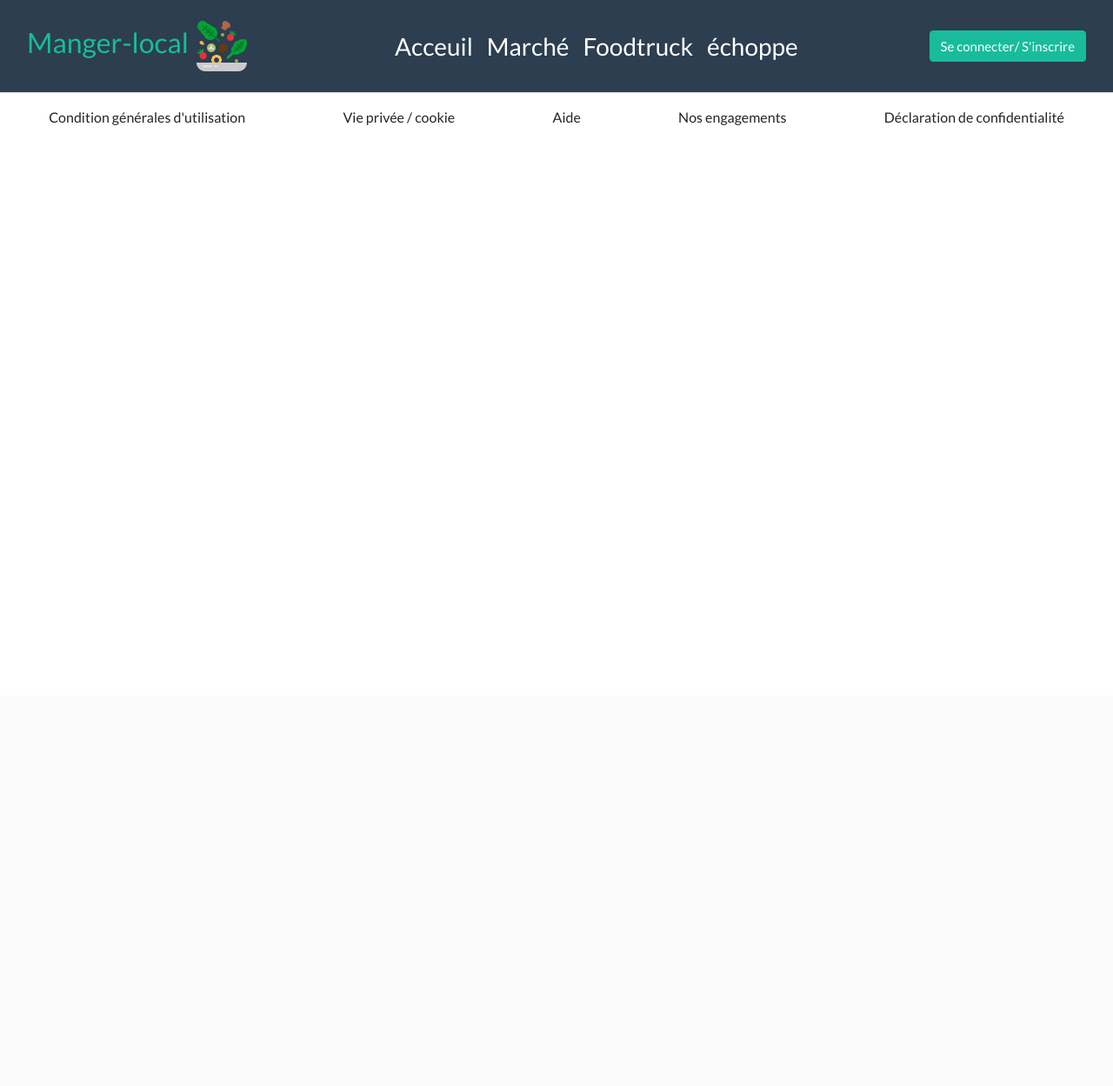
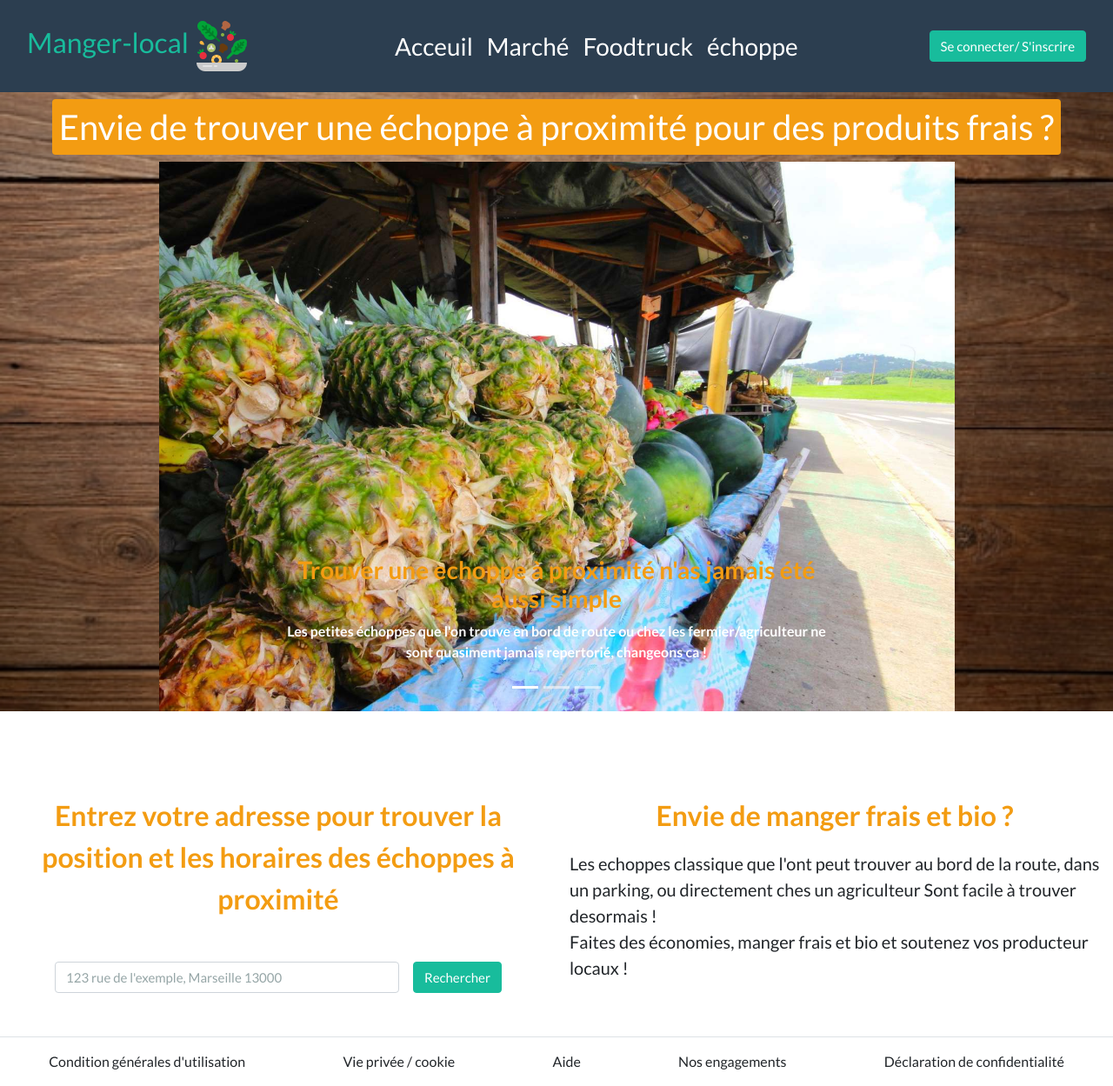
Before and after one commit to LeMatthieu/SiteDeVenteDeProduitsFrais, a PHP site: page /echoppe.php in a window 1280 px wide. Shown: the whole page at 87% size. Before the commit the page ends 144 px from the top, so only its background shows below. Run offline with PHP 8.4, Linux system fonts and the light colour scheme; some libraries are stand-ins or nearby versions.

Commit message:
FRONT -- main (100% done)
mis a jour du front des derniere pages

```diff
--- a/echoppe.php
+++ b/echoppe.php
@@ -43,7 +43,76 @@
 </nav>
 </header>
 
+<div class="container-fluid bgimage ">
+    <div class="d-flex justify-content-center">
+    <h2 class="bg-warning text-white text-center p-2 m-2 rounded">Envie de trouver une échoppe à proximité pour des produits frais ?</h1>
+    </div>
+<div class=" col d-flex justify-content-center">
+<div id="carouselExampleIndicators" class="carousel slide w-75 w-md-50 d-flex justify-content-center" data-bs-ride="carousel">
+  <div class="carousel-indicators">
+    <button type="button" data-bs-target="#carouselExampleIndicators" data-bs-slide-to="0" class="active" aria-current="true" aria-label="Slide 1"></button>
+    <button type="button" data-bs-target="#carouselExampleIndicators" data-bs-slide-to="1" aria-label="Slide 2"></button>
+    <button type="button" data-bs-target="#carouselExampleIndicators" data-bs-slide-to="2" aria-label="Slide 3"></button>
+  </div>
+  <div class="carousel-inner">
+    <div class="carousel-item active">
+      <img src="img/echoppeclassique/echoppebordderoute.jpg" class="d-block w-100" alt="...">
+      <div class="carousel-caption d-none d-md-block">
+        <h5 class="fw-bold fs-3 text-warning">Trouver une echoppe à proximité n'as jamais été aussi simple</h5>
+        <p class="fs-6 fw-bold">Les petites échoppes que l'on trouve en bord de route ou chez les fermier/agriculteur ne sont quasiment jamais repertorié, changeons ca ! </p>
+      </div>
+    </div>
+    <div class="carousel-item ">
+      <img src="img/echoppeclassique/echoppedesiles.jpg" class="d-block w-100" alt="...">
+      <div class="carousel-caption d-none d-md-block">
+        <h5 class="fw-bold fs-3 text-warning">Des produits acheté au plus proche des producteur</h5>
+        <p class="fs-6 fw-bold "> Acheter des produits dans ses échoppes vous permet de soutenir directement les petits agriculteurs </p>
+      </div>
+    </div>
+    <div class="carousel-item">
+      <img src="img/echoppeclassique/echoppefruit.jpg" class="d-block w-100" alt="...">
+      <div class="carousel-caption d-none d-md-block">
+        <h5 class="fw-bold fs-3 text-warning">Faite des économies et manger bio</h5>
+        <p class="fs-6 fw-bold text-black mb-4">Leurs produit sont souvent issu d'une agriculture bio et cela vous coûtera moins cher qu'en restaurant</p>
+      </div>
+    </div>
+  </div>
+  <button class="carousel-control-prev" type="button" data-bs-target="#carouselExampleIndicators" data-bs-slide="prev">
+    <span class="carousel-control-prev-icon" aria-hidden="true"></span>
+    <span class="visually-hidden">Previous</span>
+  </button>
+  <button class="carousel-control-next" type="button" data-bs-target="#carouselExampleIndicators" data-bs-slide="next">
+    <span class="carousel-control-next-icon" aria-hidden="true"></span>
+    <span class="visually-hidden">Next</span>
+  </button>
+</div>
 
+
+</div>
+</div>
+
+<div class="container-fluid my-5">
+    <div class="row">
+        <div class="col-12 col-md-6 mt-5">
+        <p class="text-warning fw-bold fs-2 text-center">Entrez votre adresse pour trouver la position et les horaires des échoppes à proximité </p>
+        <form class="d-flex rounded ms-5 me-5 mt-5">
+        <input class="form-control" type="search" placeholder="123 rue de l'exemple, Marseille 13000">
+        <button class="btn btn-success ms-3" type="submit">Rechercher</button>
+      </form>
+        </div>
+
+    <div class="col-12 col-md-6 mt-5">
+    <p class="text-warning fw-bold fs-2 text-center">Envie de manger frais et bio ?</p>
+    <p class="fs-5"> Les echoppes classique que l'ont peut trouver au bord de la route, dans un parking, ou directement ches un agriculteur Sont facile à trouver desormais ! <br>
+        Faites des économies, manger frais et bio et soutenez vos producteur locaux !<br>
+
+    </p>
+    </div>
+    </div>
+</div>
+
+
+</main>
 
 
 
--- a/index.php
+++ b/index.php
@@ -29,10 +29,10 @@
           <a class="nav-link" href="marche.php">Marché</a>
         </li>
         <li class="nav-item">
-          <a class="nav-link" href="#">Foodtruck</a>
+          <a class="nav-link" href="foodtruck.php">Foodtruck</a>
         </li>
         <li class="nav-item">
-          <a class="nav-link" href="#">échoppe</a>
+          <a class="nav-link" href="echoppe.php">échoppe</a>
         </li>
       </ul>
       <form class="d-flex">
```
Also changed, not shown: foodtruck.php (+5 -5 lines).
